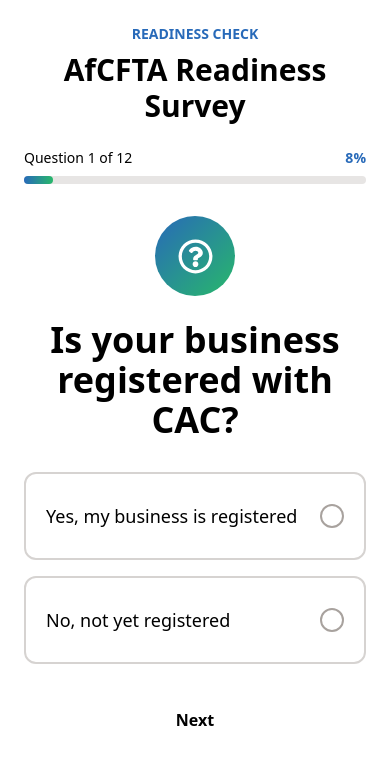
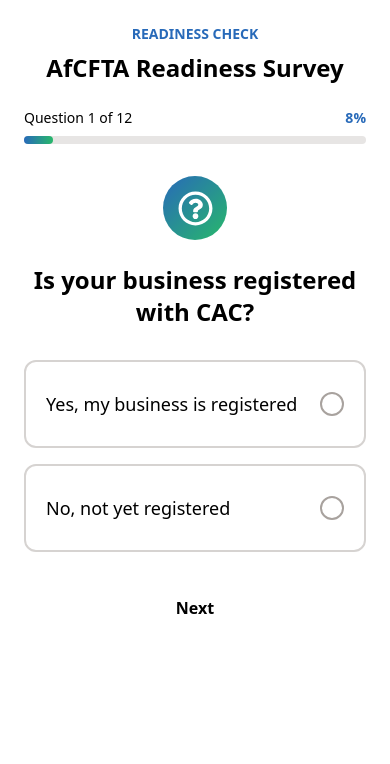
Before and after one commit to blossomobasi/frontend-development-assessment, a React (Vite) app: page /survey in a window 390 px wide. Shown: the top 764 px of the page. Built offline with nearby package versions, Linux system fonts and the light colour scheme.

Commit message:
Enhance responsive design for AfCFTA Readiness Survey layout

```diff
--- a/src/pages/Survey.tsx
+++ b/src/pages/Survey.tsx
@@ -73,7 +73,7 @@
 				<div className="w-full">
 					<div className="text-center mb-8 w-full flex flex-col items-center">
 						<p className="text-sm text-primary font-semibold mb-2">READINESS CHECK</p>
-						<h1 className="text-3xl font-bold mb-6">AfCFTA Readiness Survey</h1>
+						<h1 className="md:text-3xl text-2xl font-bold mb-6">AfCFTA Readiness Survey</h1>
 
 						<div className="max-w-4xl w-full">
 							<div className="flex items-center justify-between text-sm mb-2">
@@ -93,11 +93,11 @@
 					</div>
 
 					<div className="text-center mb-8">
-						<div className="w-20 h-20 rounded-full bg-gradient-to-br from-primary to-secondary flex items-center justify-center text-white mx-auto mb-6">
+						<div className="sm:w-20 sm:h-20 w-16 h-16 rounded-full bg-gradient-to-br from-primary to-secondary flex items-center justify-center text-white mx-auto mb-6">
 							<FaRegQuestionCircle size={35} />
 						</div>
 
-						<h2 className="text-4xl font-bold">{question.question}</h2>
+						<h2 className="lg:text-4xl md:text-3xl text-2xl font-bold">{question.question}</h2>
 					</div>
 
 					<div className="space-y-4 mb-8 max-w-2xl mx-auto">
@@ -157,13 +157,13 @@
 		return (
 			<div className="min-h-screen bg-gray-50 flex items-center justify-center p-6">
 				<div className="max-w-2xl w-full">
-					<div className="bg-white rounded-3xl p-12 text-center shadow-lg">
+					<div className="bg-white rounded-3xl md:p-12 p-4 text-center shadow-lg">
 						<div
-							className={`w-20 h-20 rounded-full flex items-center justify-center mx-auto mb-6 ${
+							className={`md:w-20 md:h-20 w-14 h-14 rounded-full flex items-center justify-center mx-auto mb-6 ${
 								isPerfectScore ? "bg-secondary" : "bg-accent"
 							}`}
 						>
-							<FaCheck size={40} className="text-white" />
+							<FaCheck className="text-white md:text-5xl text-2xl" />
 						</div>
 
 						<h1 className="text-4xl font-bold text-gray-900 mb-2">
```
